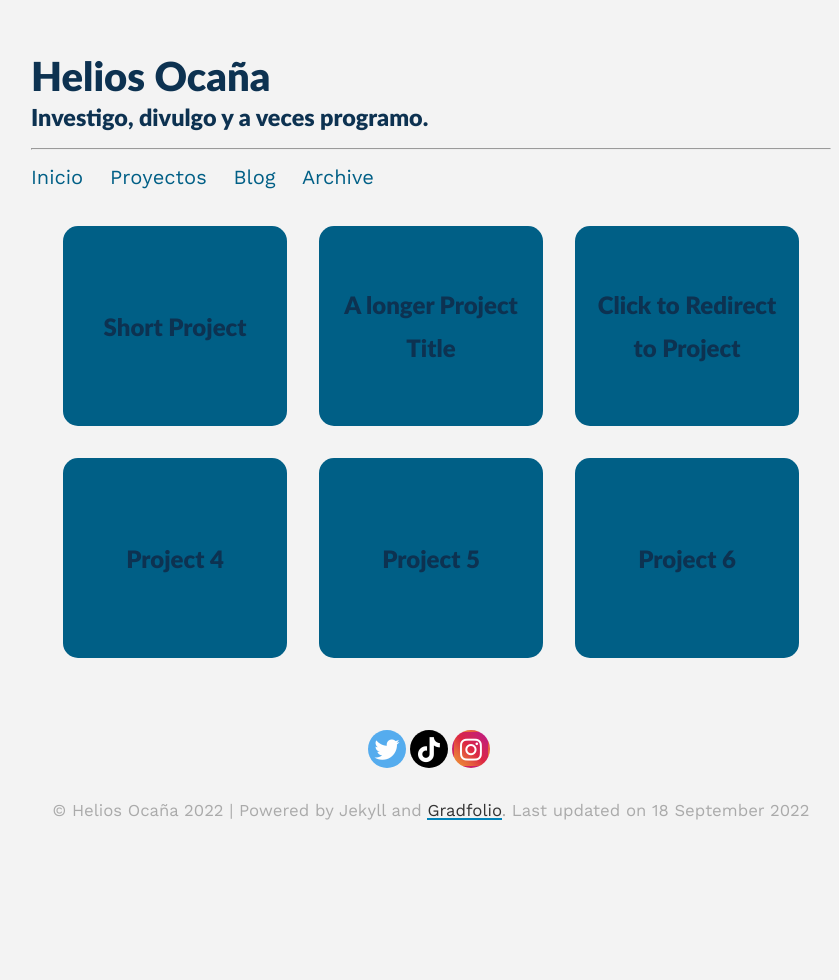
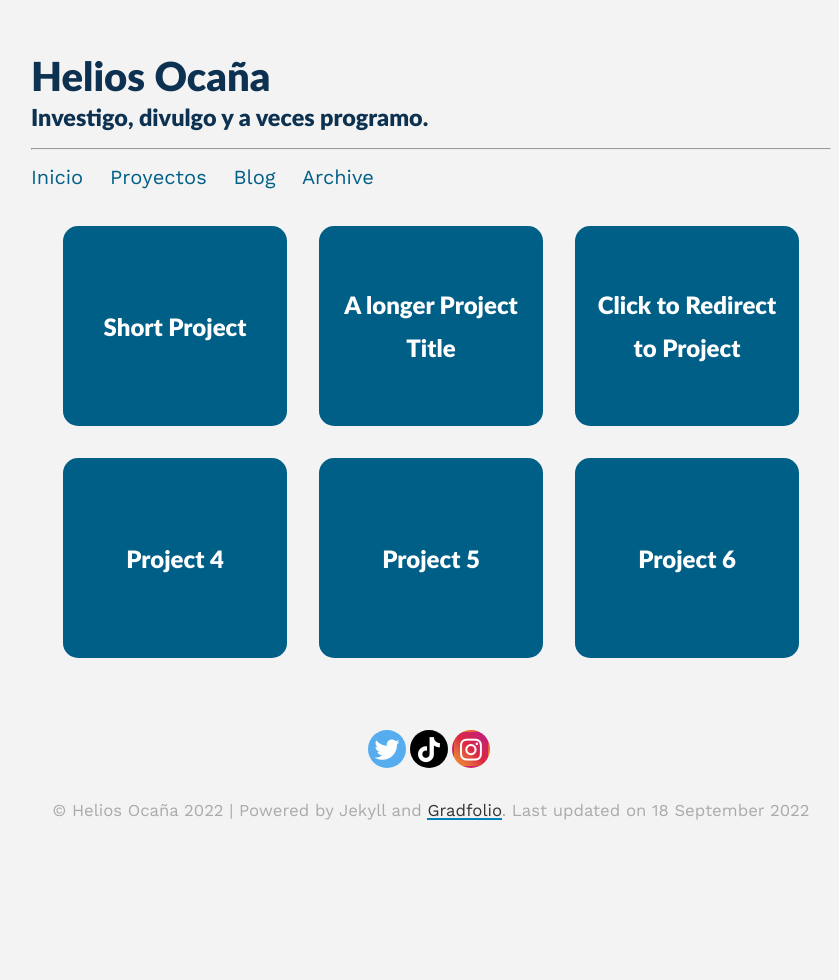
Before and after one commit to Heliouz/Heliouz.github.io, a Jekyll site: the page built from _pages/projects.md, in a window 1280 px wide. Shown: the whole page, without its empty margins (209-1048 px from the left). Built offline with Jekyll 4.4.1, drawn with Linux system fonts in a browser that asks for light colours.

Commit message:
Update projects.scss

```diff
--- a/assets/css/_sass/projects.scss
+++ b/assets/css/_sass/projects.scss
@@ -45,7 +45,7 @@
 .projectTile a span h2 {
   font-size: 1.5rem;
   padding: 1rem;
-  color: "#FFFFFF"
+  color: #FFFFFF;
 }
 
 .projectTile:hover a span h2 {
```
